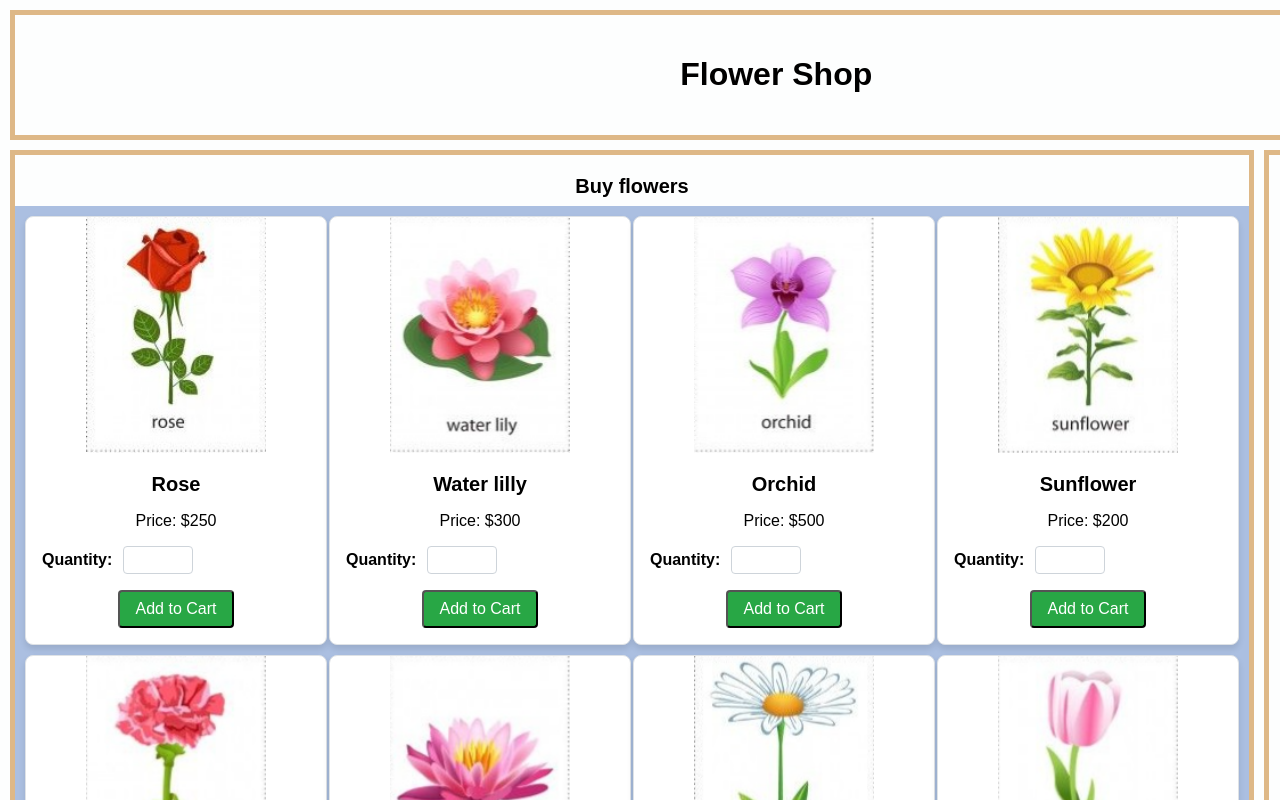
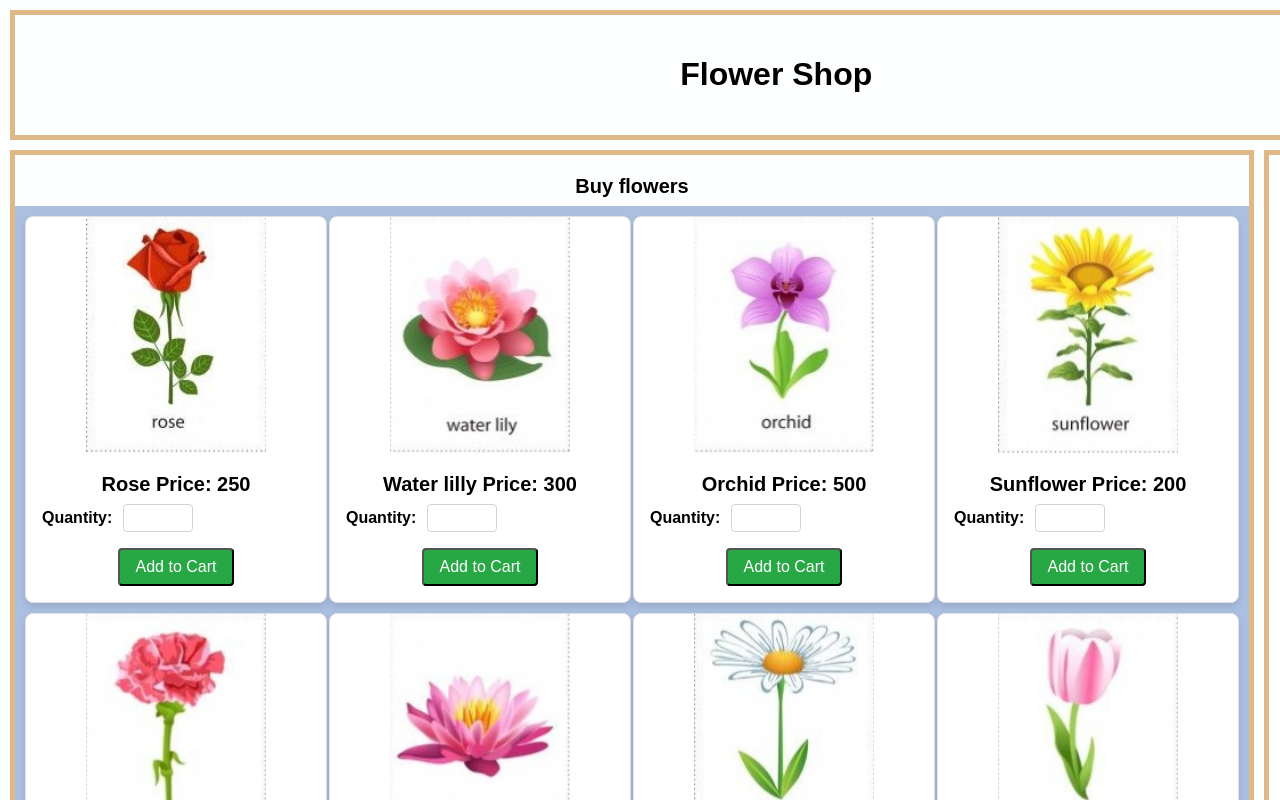
Before and after one commit to Maleesha2001-malee/IT3133-ICEA01, a React (Create React App) app in the folder icae01/: page / in a window 1280 px wide. Shown: the top 800 px of the page. Built offline with nearby package versions, Linux system fonts and the light colour scheme.

Commit message:
change Products.js

```diff
--- a/icae01/src/components/Product.js
+++ b/icae01/src/components/Product.js
@@ -7,8 +7,7 @@ export default function Product({flower,AddToCart}){
             <div class="card">
                 <img src={require(`../assets/image/${flower.img}`)} alt={flower.name} />
                 <div class="card-body">
-                    <h5 class="card-title">{flower.name}</h5>
-                    <p>Price: ${flower.price}</p>
+                    <h5 class="card-title">{flower.name} Price: {flower.price}</h5>
                     <div class="quantity-container">
                         <label for="quantity">Quantity:</label>
                         <input type="number" id="quantity" name="quantity" onChange={(e)=>(flower.qty=+e.target.value)} />
```
